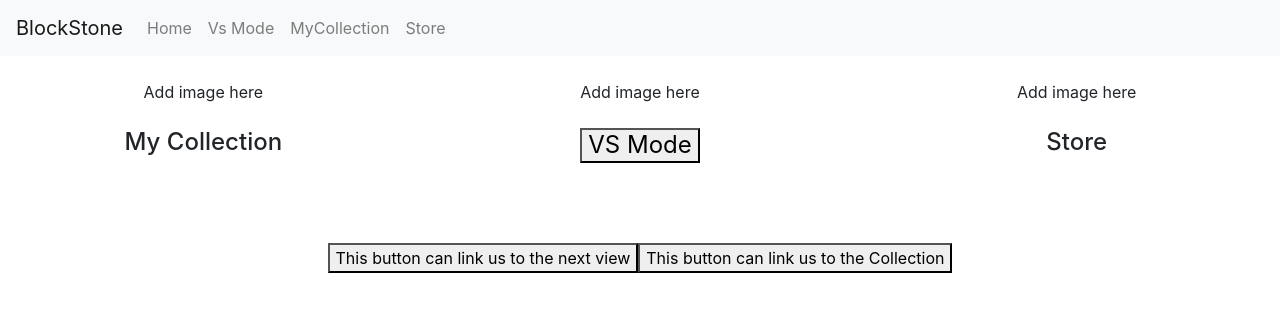
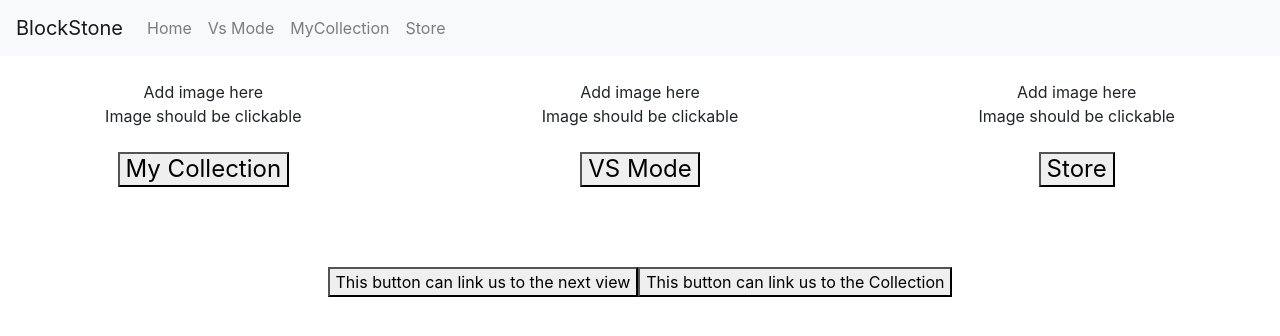
Before and after one commit to heho07/DH2642-ProjectGroup23, a React (Create React App) app: page / in a window 1280 px wide. Shown: the top 336 px of the page. Built offline with nearby package versions, Linux system fonts and the light colour scheme.

Commit message:
Cleared up different links in home

```diff
--- a/src/App.js
+++ b/src/App.js
@@ -26,8 +26,10 @@ class App extends Component {
       <div className="App">
         <header className="App-header">
           <nav class="navbar navbar-expand-lg navbar-light bg-light">
-            <a class="navbar-brand" href="#">BlockStone</a>
+             <Link to ="/"><a class="navbar-brand" href="#">BlockStone</a></Link>
+
             <button class="navbar-toggler" type="button" data-toggle="collapse" data-target="#navbarNavAltMarkup" aria-controls="navbarNavAltMarkup" aria-expanded="false" aria-label="Toggle navigation">
+
               <span class="navbar-toggler-icon"></span>
             </button>
             <div class="collapse navbar-collapse" id="navbarNavAltMarkup">
--- a/src/Welcome/Welcome.js
+++ b/src/Welcome/Welcome.js
@@ -11,11 +11,19 @@ class Welcome extends Component {
           <div className = "row">
             <div className = "col-sm-4 teststyle">
               <center>Add image here</center>
+              <center>Image should be clickable</center>
               <br />
-              <h4><center>My Collection</center></h4>
+              <h4>
+              <center>
+              <Link to="/MyCollection">
+                <button>My Collection</button>
+              </Link>
+              </center>
+              </h4>
             </div>
             <div className = "col-sm-4 teststyle">
               <center>Add image here</center>
+              <center>Image should be clickable</center>
               <br />
               <h4><center>
                 <Link to = "/VersusMode"><button>VS Mode</button></Link>
@@ -23,8 +31,13 @@ class Welcome extends Component {
             </div>
             <div className = "col-sm-4 teststyle">
               <center>Add image here</center>
+              <center>Image should be clickable</center>
               <br />
-              <h4><center>Store</center></h4>
+              <h4><center>
+              <Link to="/SearchScreen">
+                <button>Store</button>
+              </Link>
+              </center></h4>
             </div>
           </div>
           <br />
```
